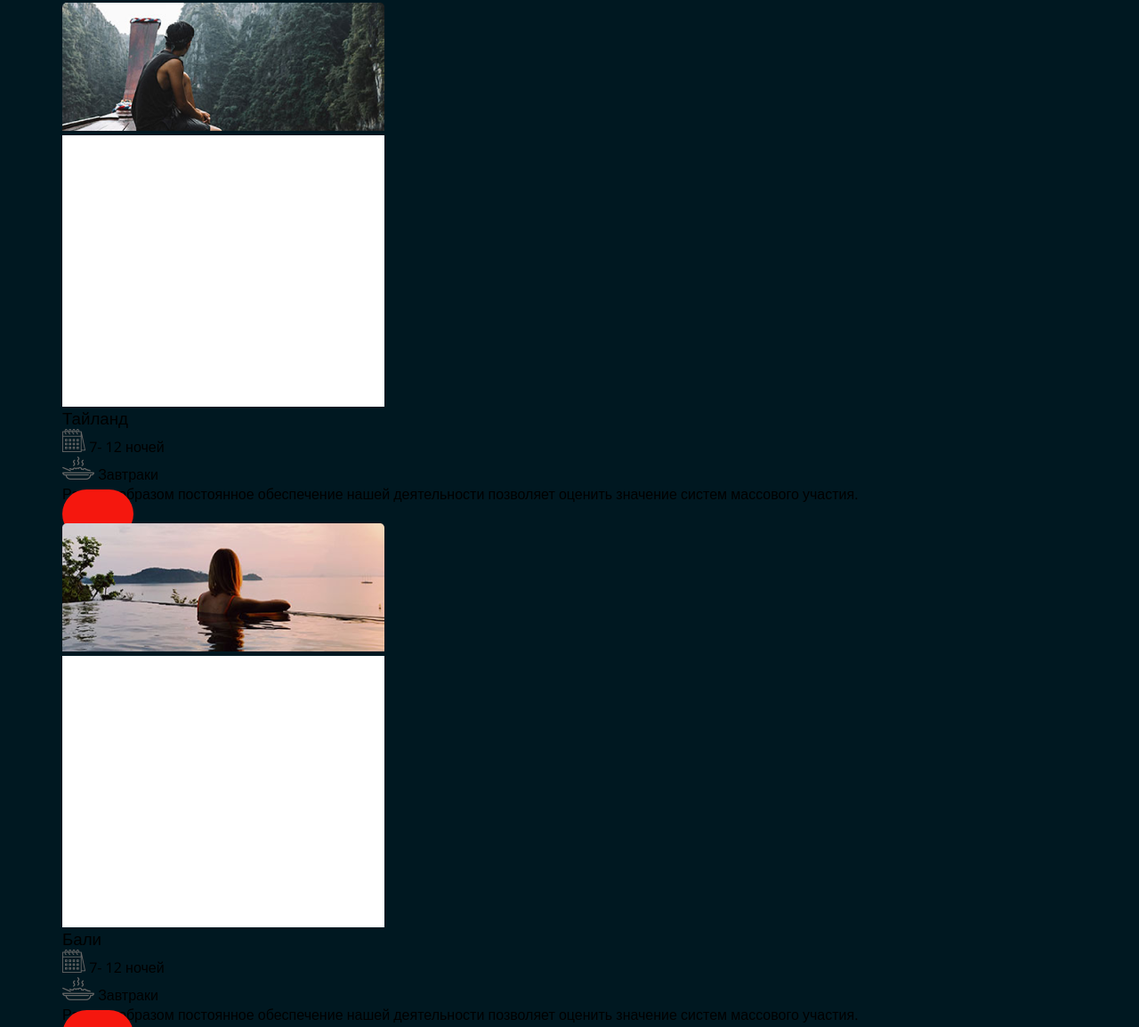
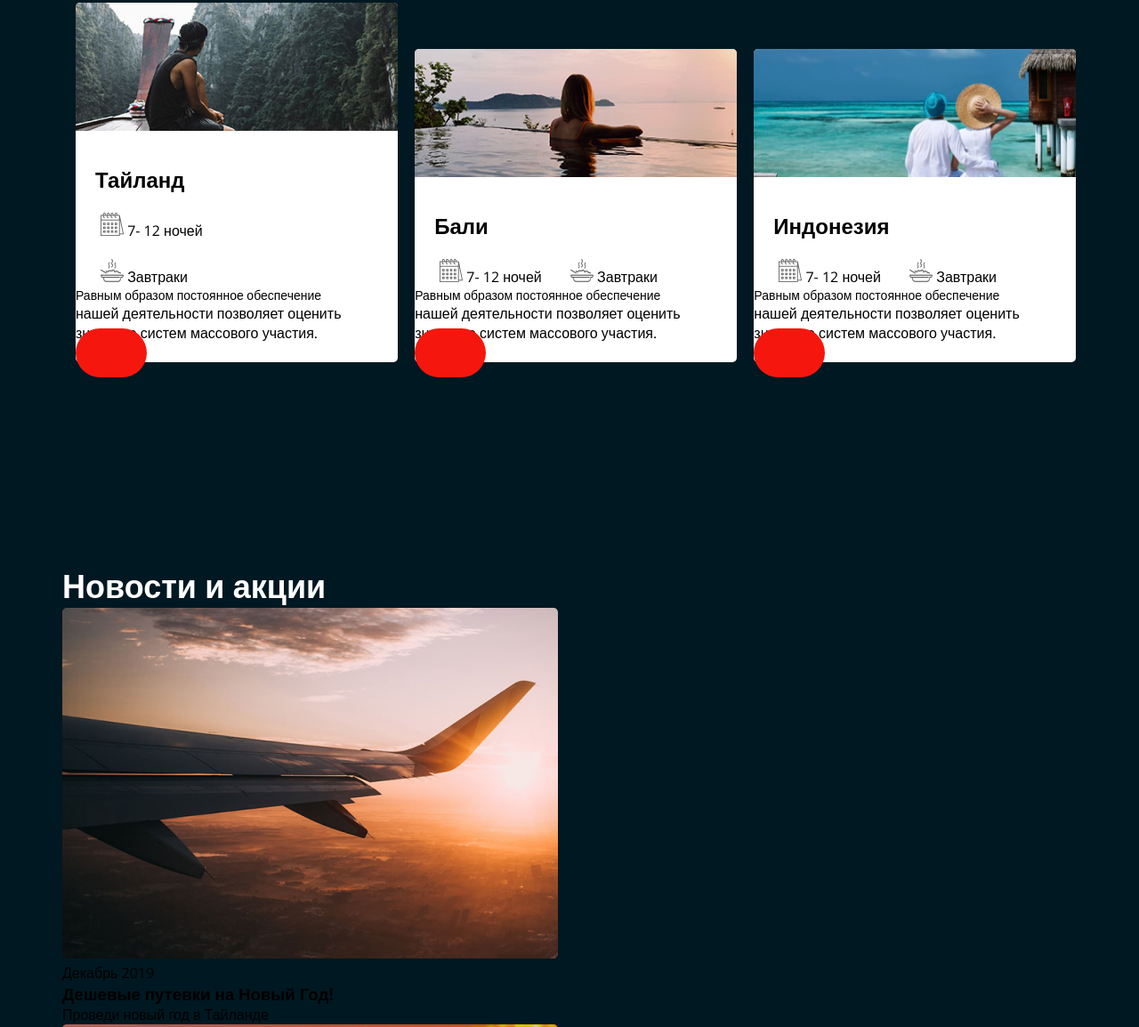
Before and after one commit to maxnewm/Asia-air, a plain HTML site: page index.html in a window 1280 px wide. Shown: the part 848-2002 px from the top of the page at 89% size. Drawn offline with nearby package versions, Linux system fonts and the light colour scheme.

Commit message:
121212112

```diff
--- a/css/style.css
+++ b/css/style.css
@@ -80,7 +80,6 @@
 .tours{
   margin-bottom: 227px;
   position: relative;
-  display: inline-block;
 }
 
 .tours__title{
@@ -95,24 +94,41 @@
 }
 
 .tours__item{
-min-height: 305px;
-
+ min-height: 305px;
+ background-color:#fff;
+ display: inline-block;
+ border-radius: 5px;
+ margin-left: 15px;
 }
 
-.fon{
-  width: 362px;
-  height: 305px;
-  background-color:#fff
-}
-
-.fon{
-  min-height: 305px;
-}
 
 .tours__img{
   min-height: 144px;
 }
 
+.tours__about{
+  font-size: 14px;
+
+}
+
+.tours__name{
+  font-size: 24px;
+  font-weight: bold;
+  margin-top: 33px;
+  margin-left: 22px;
+
+}
+
+.tours__feature-icon{
+  width: 26px;
+  height: 26px;
+  margin-left:   28px;
+  margin-top: 21px;
+}
+
+.tours__feature{
+  display: inline-block;
+}
 
 
 
@@ -141,7 +157,7 @@ ul li {
   list-style: none;
 }
 
-h1, h2, h3, h4, h5, h6{
+h1, h2,  h4, h5, h6{
   margin: 0;
   font-weight: normal;
 }
--- a/index.html
+++ b/index.html
@@ -45,7 +45,6 @@
                         <ul class="tours__list">
                             <li class="tours__item">
                                 <img src="./img/river.png" alt="фон картинка" class="tours__img">
-                                <div class="fon"></div>
                                 <div class="tours__content">
                                     <h3 class="tours__name">Тайланд</h3>
                                     <ul class="tours__feature">
@@ -58,13 +57,12 @@
                                           <span class="tours__feature-text">Завтраки</span>
                                         </li>
                                     </ul>
-                                    <p class="tours__about">Равным образом постоянное обеспечение нашей деятельности позволяет оценить значение систем массового участия.</p>
+                                    <p class="tours__about">Равным образом постоянное обеспечение<p> нашей деятельности позволяет оценить</p> значение систем массового участия.</p>
                                     <a href="#" class="button button--transparent"></a>
                                 </div>
                             </li>
                             <li class="tours__item">
                                 <img src="./img/pool.png" alt="фон картинка" class="tours__img">
-                                <div class="fon"></div>
                                 <div class="tours__content">
                                     <h3 class="tours__name">Бали</h3>
                                     <ul class="tours__feature">
@@ -77,13 +75,12 @@
                                           <span class="tours__feature-text">Завтраки</span>
                                         </li>
                                     </ul>
-                                    <p class="tours__about">Равным образом постоянное обеспечение нашей деятельности позволяет оценить значение систем массового участия.</p>
+                                    <p class="tours__about">Равным образом постоянное обеспечение<p> нашей деятельности позволяет оценить</p> значение систем массового участия.</p>
                                     <a href="#" class="button button--transparent"></a>
                                 </div>
                             </li>
                             <li class="tours__item">
                                <img src="./img/ocean.png" alt="фон картинка" class="tours__img">
-                               <div class="fon"></div>
                                <div class="tours__content">
                                   <h3 class="tours__name">Индонезия</h3>
                                     <ul class="tours__feature">
@@ -96,7 +93,7 @@
                                           <span class="tours__feature-text">Завтраки</span>
                                         </li>
                                     </ul>
-                                   <p class="tours__about">Равным образом постоянное обеспечение нашей деятельности позволяет оценить значение систем массового участия.</p>
+                                   <p class="tours__about">Равным образом постоянное обеспечение<p> нашей деятельности позволяет оценить</p> значение систем массового участия.</p>
                                    <a href="#" class="button button--transparent"></a>
                                </div>
                             </li>
```
